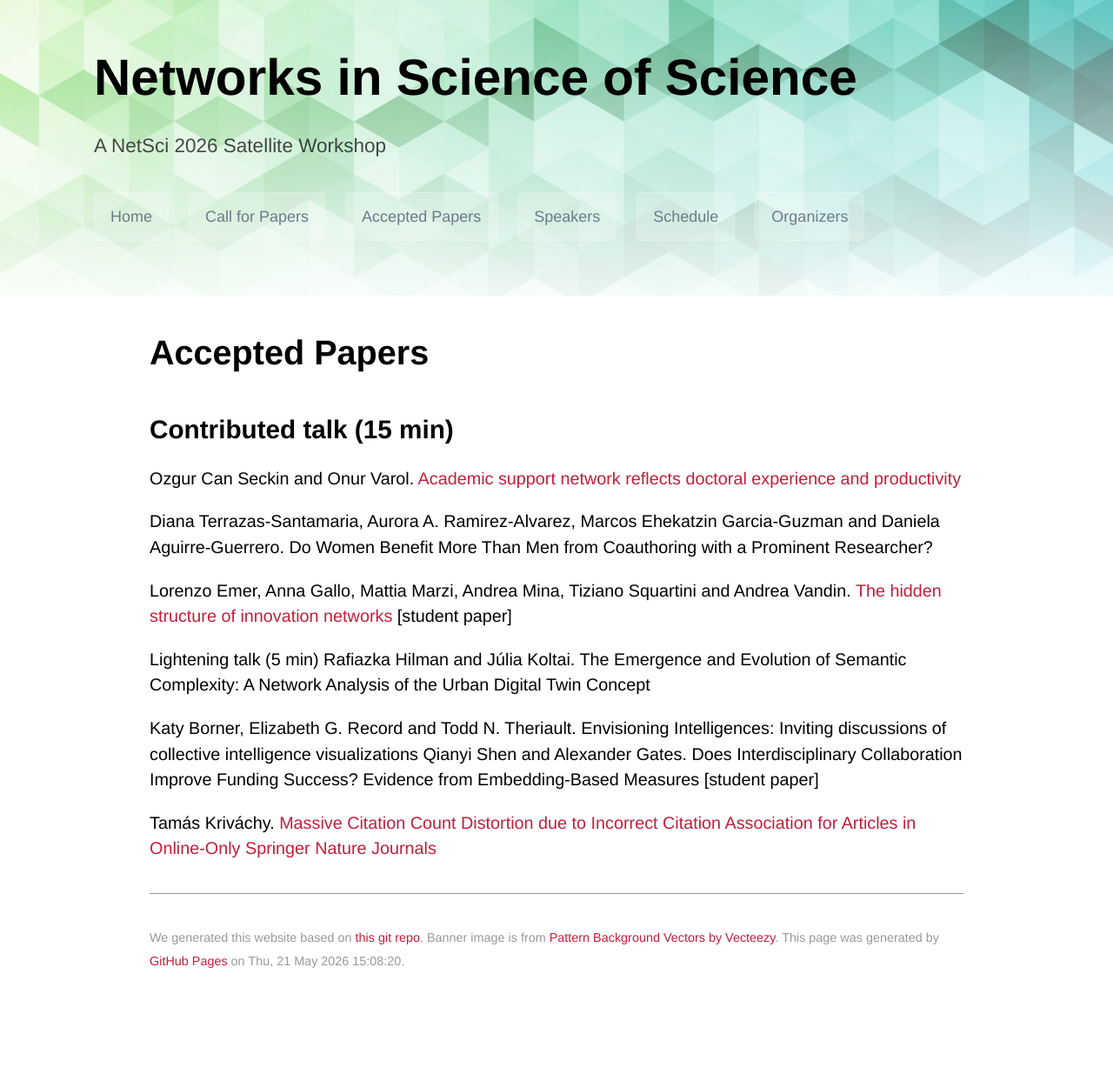
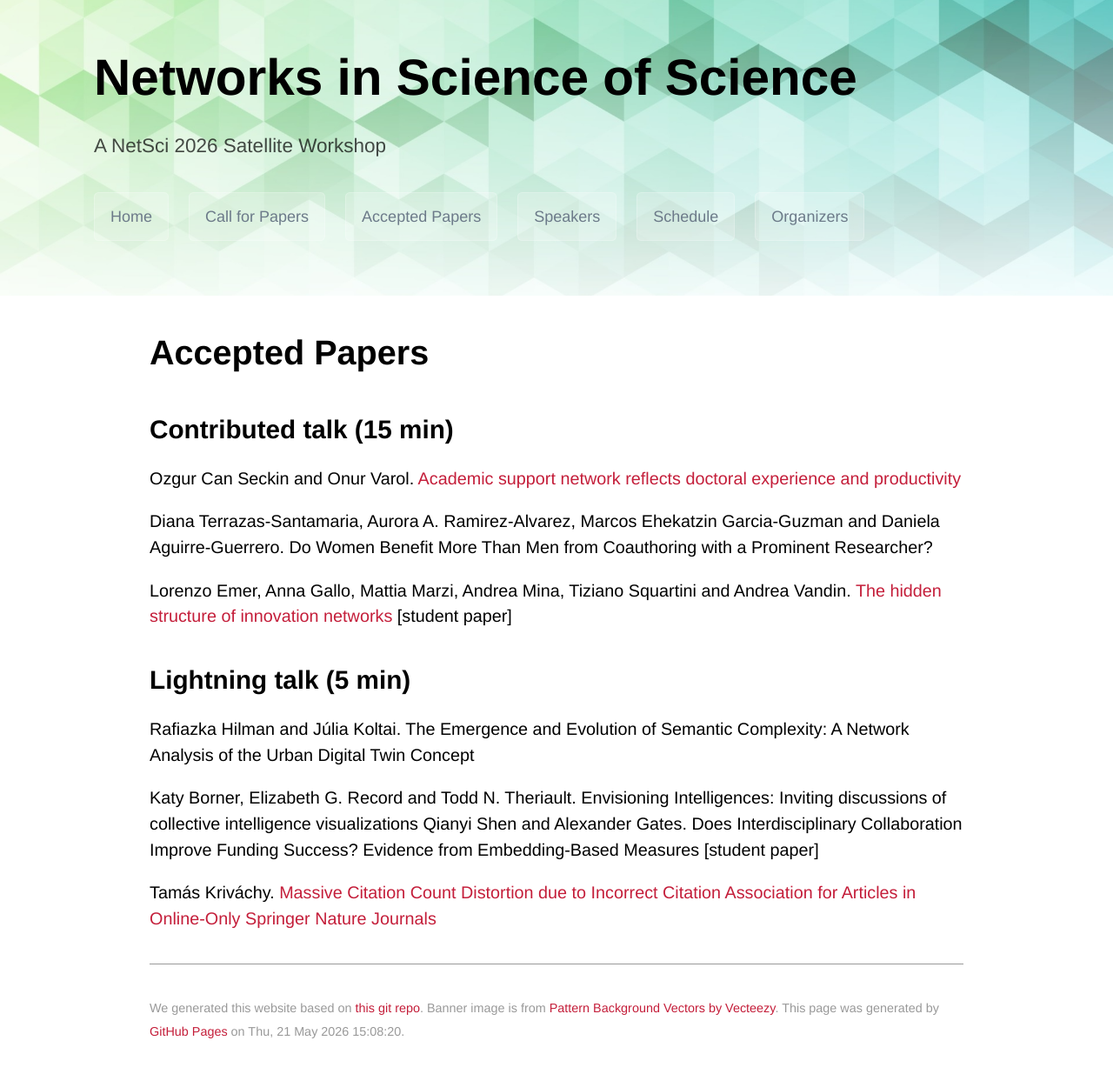
Before and after one commit to netscisci/netscisci.github.io, a Jekyll site: the page built from papers.md, in a window 1280 px wide. Shown: the whole page at 87% size. Built offline with Jekyll 4.4.1, drawn with Linux system fonts in a browser that asks for light colours; some web fonts are replaced; our own code applies the rules of GitHub Pages for plain Markdown files; before the commit the page ends 1154 px from its top, so only the background shows below that.

Commit message:
Update papers.md

```diff
--- a/papers.md
+++ b/papers.md
@@ -9,7 +9,7 @@ Diana Terrazas-Santamaria, Aurora A. Ramirez-Alvarez, Marcos Ehekatzin Garcia-Gu
 
 Lorenzo Emer, Anna Gallo, Mattia Marzi, Andrea Mina, Tiziano Squartini and Andrea Vandin. [The hidden structure of innovation networks](https://arxiv.org/abs/2601.10224) \[student paper\]
 
-Lightening talk (5 min)
+## Lightning talk (5 min)
 Rafiazka Hilman and Júlia Koltai. The Emergence and Evolution of Semantic Complexity: A Network Analysis of the Urban Digital Twin Concept
 
 Katy Borner, Elizabeth G. Record and Todd N. Theriault. Envisioning Intelligences: Inviting discussions of collective intelligence visualizations
```
